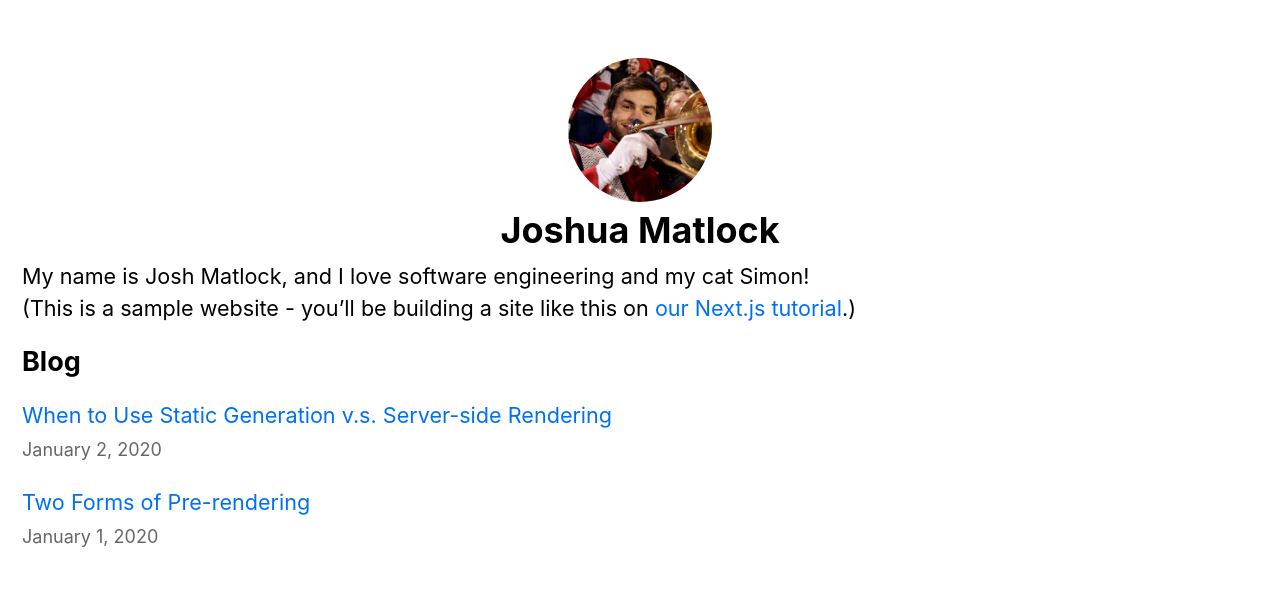
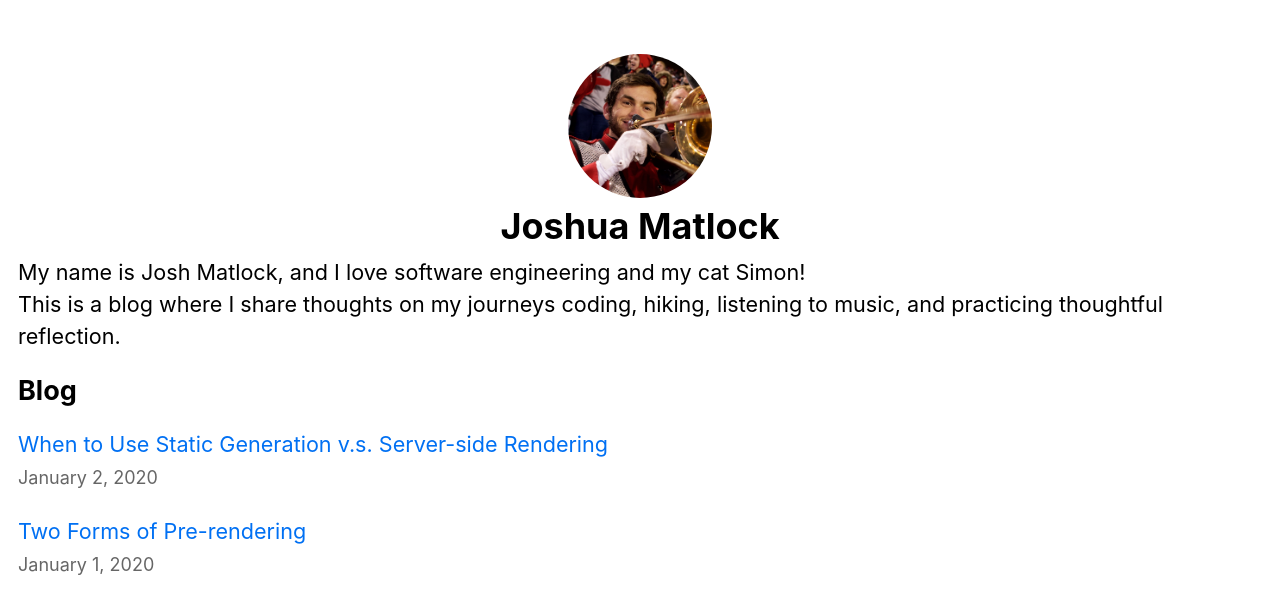
Before and after one commit to matlockdev01/nextjs-blog, a Next.js app: page / in a window 1280 px wide. Shown: the top 614 px of the page. Built offline with nearby package versions, Linux system fonts and the light colour scheme.

Commit message:
updated index content and layout pagename

```diff
--- a/components/layout.js
+++ b/components/layout.js
@@ -5,7 +5,7 @@ import utilStyles from '../styles/utils.module.css';
 import Link from 'next/link';
 
 const name = 'Joshua Matlock';
-export const siteTitle = 'Next.js Sample Website';
+export const siteTitle = 'Matlock Doors Open';
 
 export default function Layout({ children, home }) {
     return (
--- a/pages/index.js
+++ b/pages/index.js
@@ -24,8 +24,7 @@ export default function Home({ allPostsData }) {
       <section className={utilStyles.headingMd}>
         <p>My name is Josh Matlock, and I love software engineering and my cat Simon!</p>
         <p>
-          (This is a sample website - you’ll be building a site like this on{' '}
-          <a href="https://nextjs.org/learn">our Next.js tutorial</a>.)
+          This is a blog where I share thoughts on my journeys coding, hiking, listening to music, and practicing thoughtful reflection.
         </p>
       </section>
 
--- a/styles/globals.css
+++ b/styles/globals.css
@@ -1,7 +1,7 @@
 html,
 body {
-  padding: 1px;
-  margin: 1px;
+  padding: 0px;
+  margin: 0px;
   font-family: Inter, -apple-system, BlinkMacSystemFont, Segoe UI, Roboto,
     Oxygen, Ubuntu, Cantarell, Fira Sans, Droid Sans, Helvetica Neue, sans-serif;
   line-height: 1.6;
```
Also changed, not shown: 1 other file (tests, documents, lock files or other folders).
